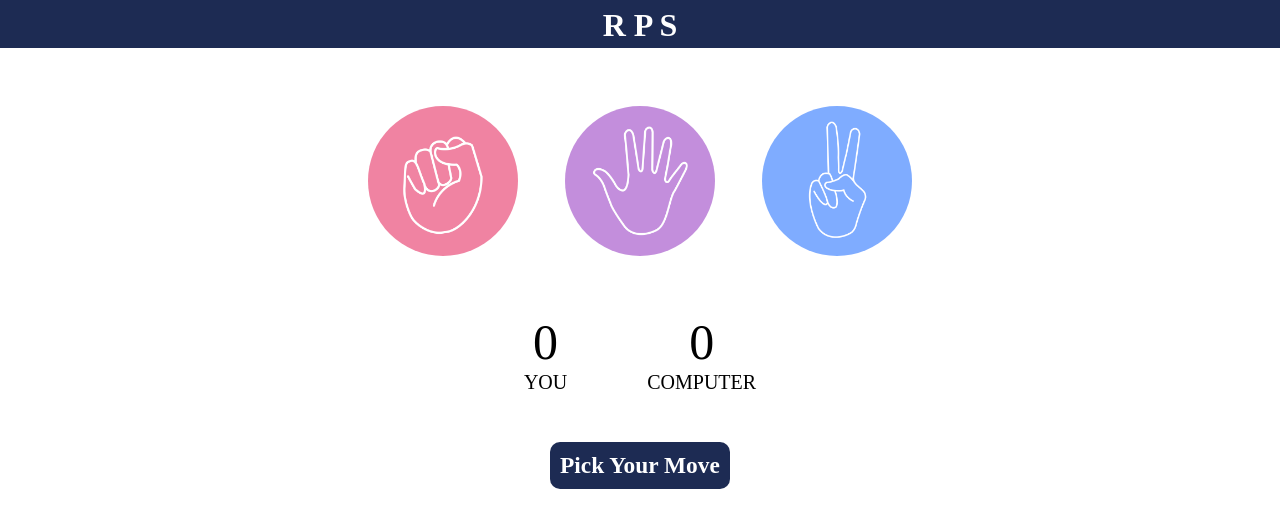
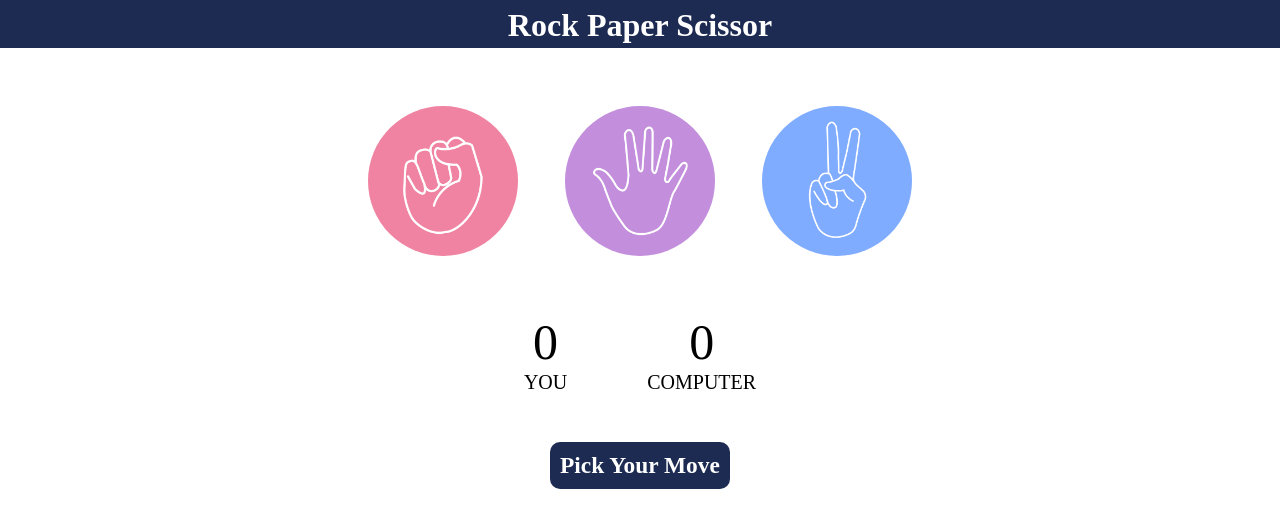
Before and after one commit to Badrieshwar/Rock-Paper-Scissor, a plain HTML site: page index.html in a window 1280 px wide. Drawn offline with Linux system fonts and the light colour scheme.

Commit message:
changes are revert back index.html

```diff
--- a/index.html
+++ b/index.html
@@ -4,12 +4,12 @@
     <meta charset="UTF-8">
     <meta name="viewport" content="width=device-width, initial-scale=1.0">
     <link rel="stylesheet" href="style.css">
-    <title>R P S</title>
+    <title>Rock Paper Scissor</title>
 </head>
 <body>
     <main>
         <div class="title">
-            <h1>R P S</h1>
+            <h1>Rock Paper Scissor</h1>
         </div>
         <div class="choices">
             <div class="choice" id="rock">
```
